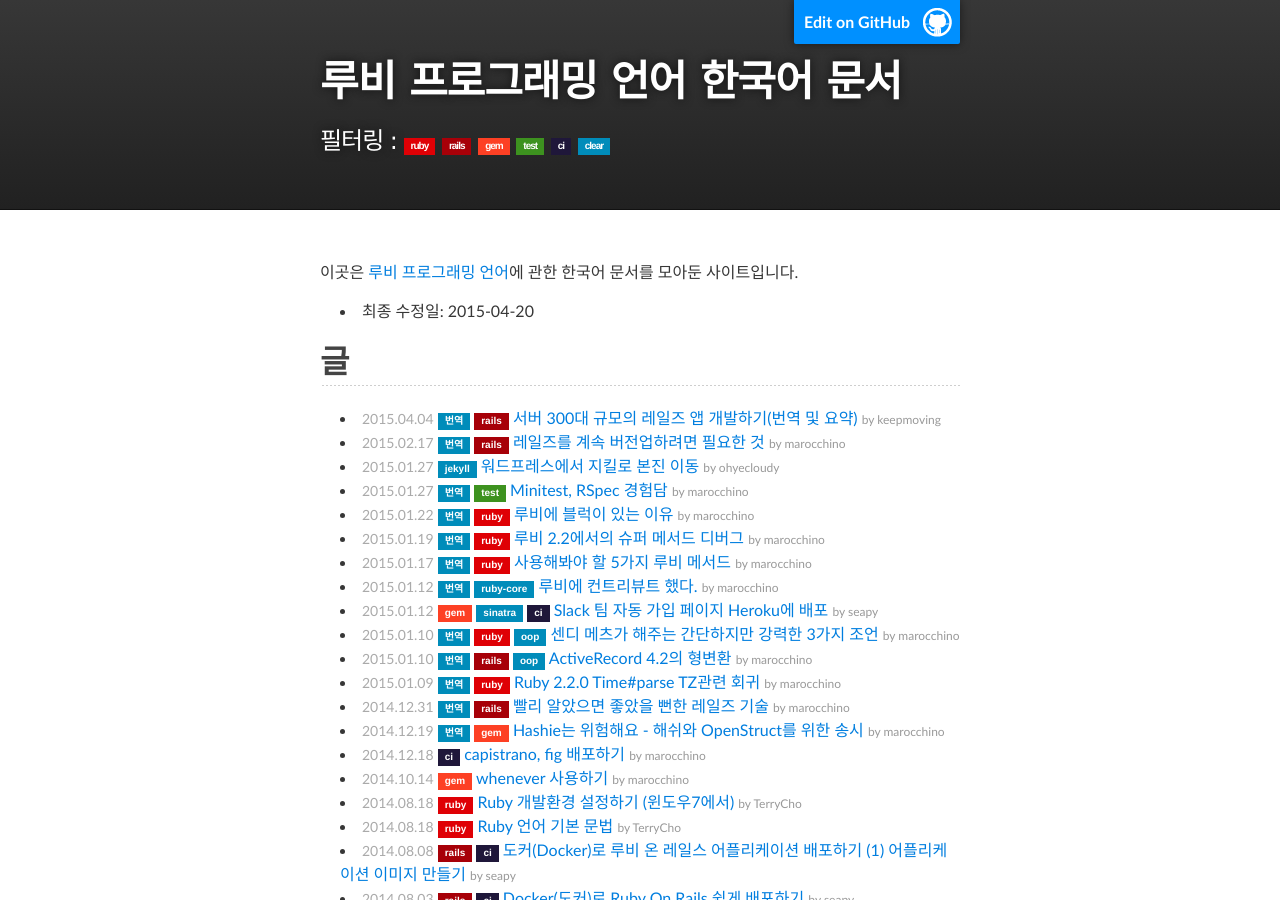
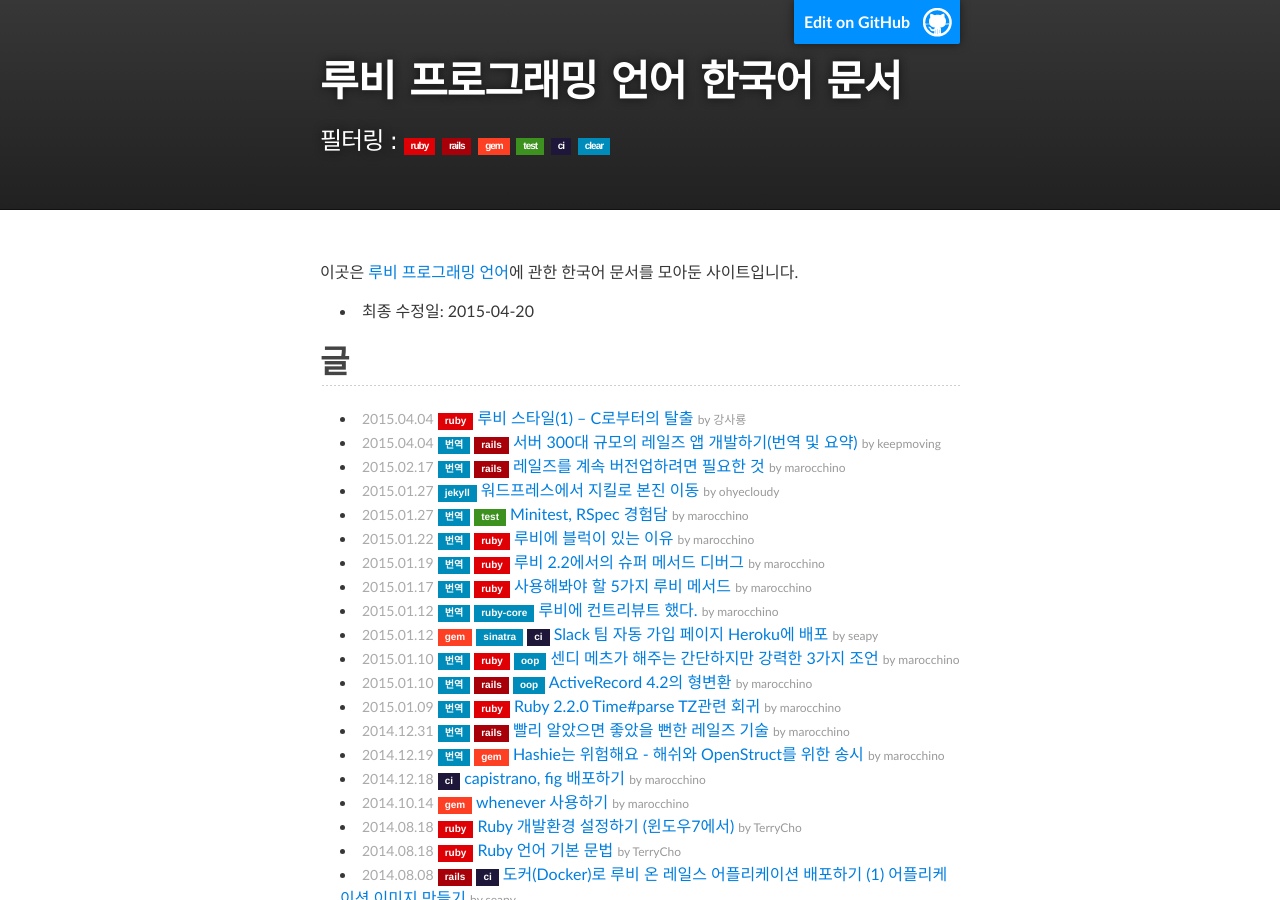
Before and after one commit to rubykr/rubykr.github.io, a Jekyll site: the page built from index.md, in a window 1280 px wide and 900 px high. Built offline with Jekyll 4.4.1, drawn with Linux system fonts in a browser that asks for light colours; comment, search, counter and statistics services are not loaded.

Commit message:
Add article

```diff
--- a/index.md
+++ b/index.md
@@ -10,6 +10,7 @@ title: 루비 프로그래밍 언어 한국어 문서
 ## [글](#articles)
 {: #articles}
 
+- [루비 스타일(1) – C로부터의 탈출](https://thinkinginruby.wordpress.com/2015/04/07/exodus-from-c/){: .article data-date="2015.04.04" data-tags="ruby" data-author="강사룡" }
 - [서버 300대 규모의 레일즈 앱 개발하기(번역 및 요약)](http://test-driven.me/archives/217){: .article data-date="2015.04.04" data-tags="translated rails" data-author="keepmoving" }
 - [레일즈를 계속 버전업하려면 필요한 것](https://dayone.me/1o5Pzcb){: .article data-date="2015.02.17" data-tags="translated rails" data-author="marocchino" }
 - [워드프레스에서 지킬로 본진 이동](http://we.weirdmeetup.com/jekyll-워드프레스에서-지킬로-본진-이동/){: .article data-date="2015.01.27" data-tags="jekyll" data-author="ohyecloudy" }
```
